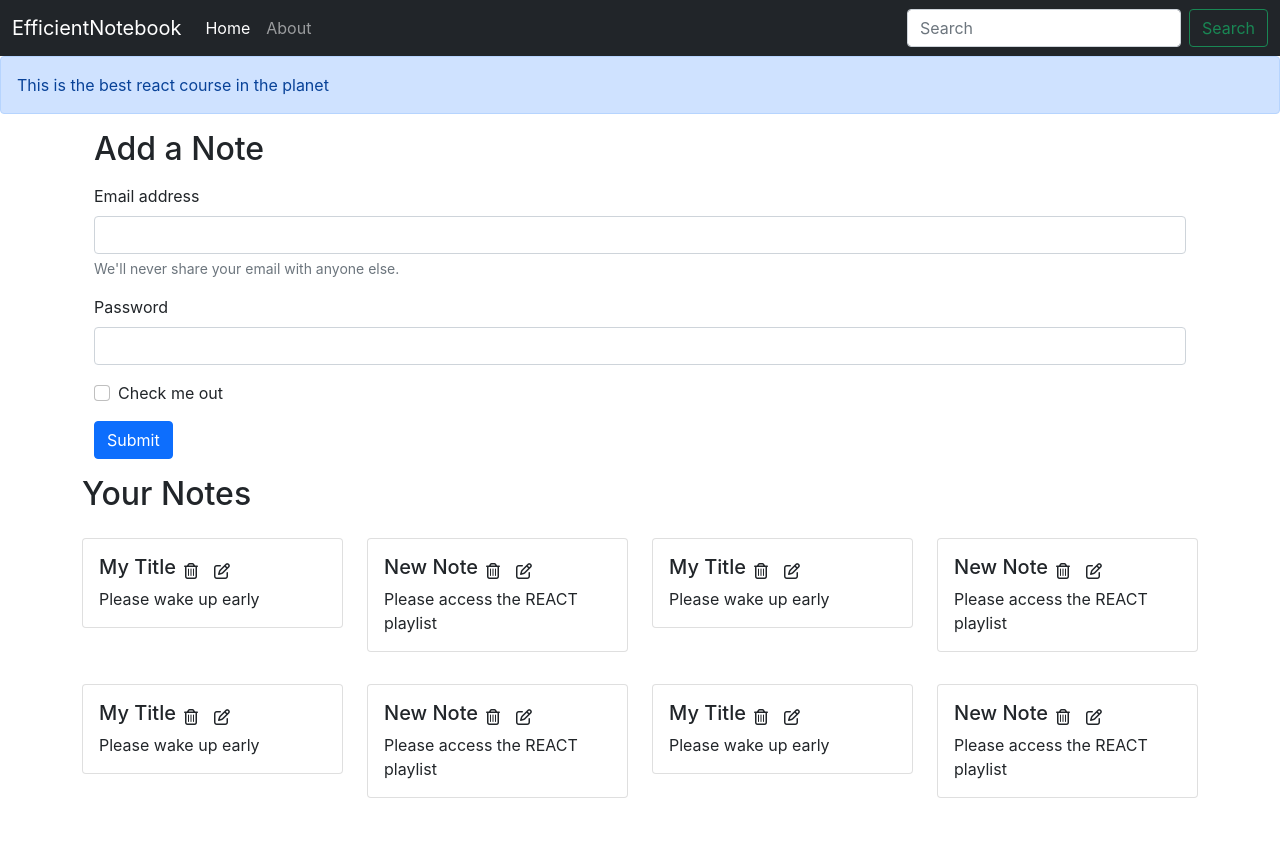
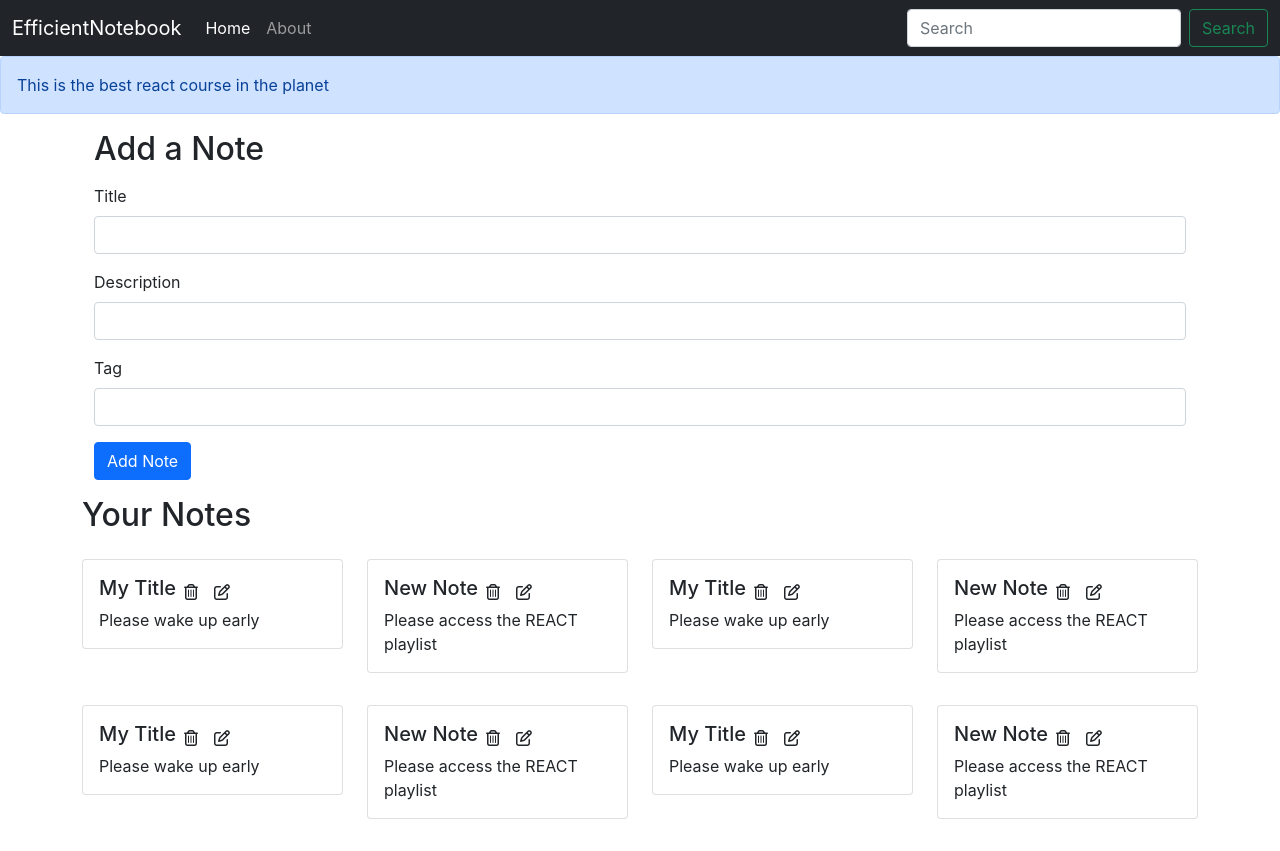
Before and after one commit to Shaikh-Khizr/EfficientNotebook-React, a React (Create React App) app: page / in a window 1280 px wide. Before the commit the page ends 830 px from the top, so only its background shows below. Built offline with nearby package versions, Linux system fonts and the light colour scheme.

Commit message:
Video 63 of course and 22 of project completed.

```diff
--- /dev/null
+++ b/src/components/AddNote.js
@@ -0,0 +1,42 @@
+import React, { useContext, useState } from 'react';
+import noteContext from '../context/notes/noteContext';
+
+const AddNote = () => {
+
+    const context = useContext(noteContext);
+    const {notes, addNote} = context;
+
+    const [note, setNote] = useState({title: "", description: "", tag: ""});
+
+    const handleAddNoteClick = (e) => {
+        e.preventDefault();
+        addNote(note.title, note.description, note.tag);
+    }
+
+    const onChange = (e) => {
+        setNote({...note, [e.target.name]: e.target.value})
+    }
+
+    return (
+        <div className="container my-3">
+            <h2>Add a Note</h2>
+            <form className="my-3">
+                <div className="mb-3">
+                    <label htmlFor="title" className="form-label">Title</label>
+                    <input type="text" className="form-control" id="title" name="title" onChange={onChange} />
+                </div>
+                <div className="mb-3">
+                    <label htmlFor="description" className="form-label">Description</label>
+                    <input type="text" className="form-control" id="description" name="description" onChange={onChange} />
+                </div>
+                <div className="mb-3">
+                    <label htmlFor="tag" className="form-label">Tag</label>
+                    <input type="text" className="form-control" id="tag" name="tag" onChange={onChange} />
+                </div>
+                <button type="submit" className="btn btn-primary" onClick={handleAddNoteClick}>Add Note</button>
+            </form>
+        </div>
+    )
+}
+
+export default AddNote;
--- a/src/components/Alert.js
+++ b/src/components/Alert.js
@@ -10,4 +10,4 @@
     )
 }
 
-export default Alert
+export default Alert;
--- a/src/components/Home.js
+++ b/src/components/Home.js
@@ -3,29 +3,9 @@
 const Home = () => {
     return (
         <div>
-            <div className="container my-3">
-                <h2>Add a Note</h2>
-                <form className="my-3">
-                    <div className="mb-3">
-                        <label htmlFor="exampleInputEmail1" className="form-label">Email address</label>
-                        <input type="email" className="form-control" id="exampleInputEmail1" aria-describedby="emailHelp" />
-                        <div id="emailHelp" className="form-text">We'll never share your email with anyone else.</div>
-                    </div>
-                    <div className="mb-3">
-                        <label htmlFor="exampleInputPassword1" className="form-label">Password</label>
-                        <input type="password" className="form-control" id="exampleInputPassword1" />
-                    </div>
-                    <div className="mb-3 form-check">
-                        <input type="checkbox" className="form-check-input" id="exampleCheck1" />
-                        <label className="form-check-label" htmlFor="exampleCheck1">Check me out</label>
-                    </div>
-                    <button type="submit" className="btn btn-primary">Submit</button>
-                </form>
-            </div>
-
             <Notes />
         </div>
     )
 }
 
-export default Home
+export default Home;
--- a/src/components/Notes.js
+++ b/src/components/Notes.js
@@ -1,19 +1,23 @@
 import React, { useContext } from 'react';
 import noteContext from '../context/notes/noteContext';
+import AddNote from './AddNote';
 import NoteItem from './NoteItem';
 
 const Notes = () => {
 
     const context = useContext(noteContext);
-    const {notes, setNotes} = context;
+    const {notes} = context;
 
     return (
+        <>
+        <AddNote />
         <div className="row my-3">
             <h2>Your Notes</h2>
             {notes.map((note) => {
                 return <NoteItem key={note._id} note={note} />
             })}
         </div>
+        </>
     )
 }
 
--- a/src/context/notes/NoteState.js
+++ b/src/context/notes/NoteState.js
@@ -80,8 +80,35 @@
 
       const [notes, setNotes] = useState(initialNotes);
 
+      // Add a Note
+      const addNote = (title, description, tag) => {
+        // TODO: API Call
+        console.log("Adding a new note");
+        const note = {
+          "_id": "6s134b765e4f2d0495c4271e483649",
+          "user": "613367e8bf0095a75a3e7db93",
+          "title": title,
+          "description": description,
+          "tag": tag,
+          "date": "2021-09-05T12:28:20.445Z",
+          "__v": 0
+        };
+        setNotes(notes.concat(note));
+      }
+
+      // Edit a Note
+      const eidtNote = () => {
+
+      }
+
+      // Delete a Note
+      const deleteNote = () => {
+
+      }
+
+
     return (
-        <NoteContext.Provider value={{notes, setNotes}}>
+        <NoteContext.Provider value={{notes, addNote, eidtNote, deleteNote}}>
             {props.children}
         </NoteContext.Provider>
     )
```
